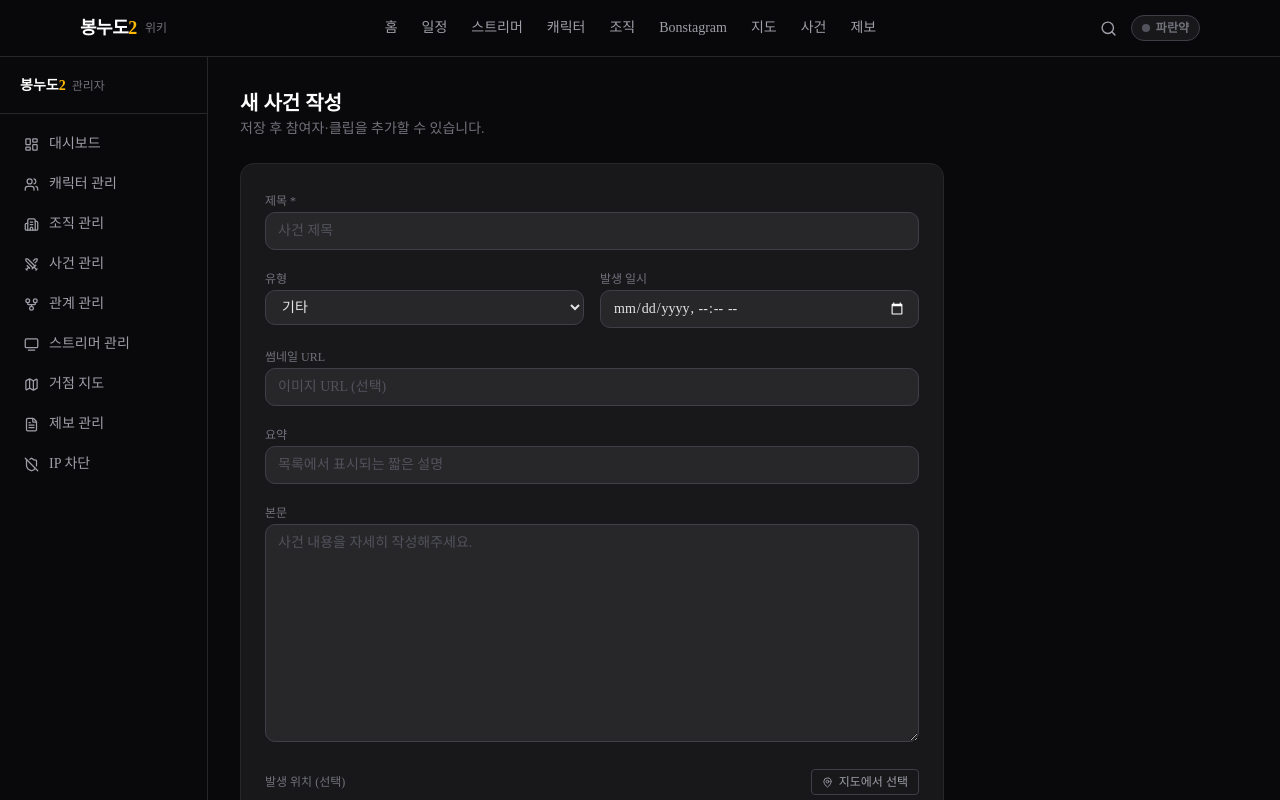
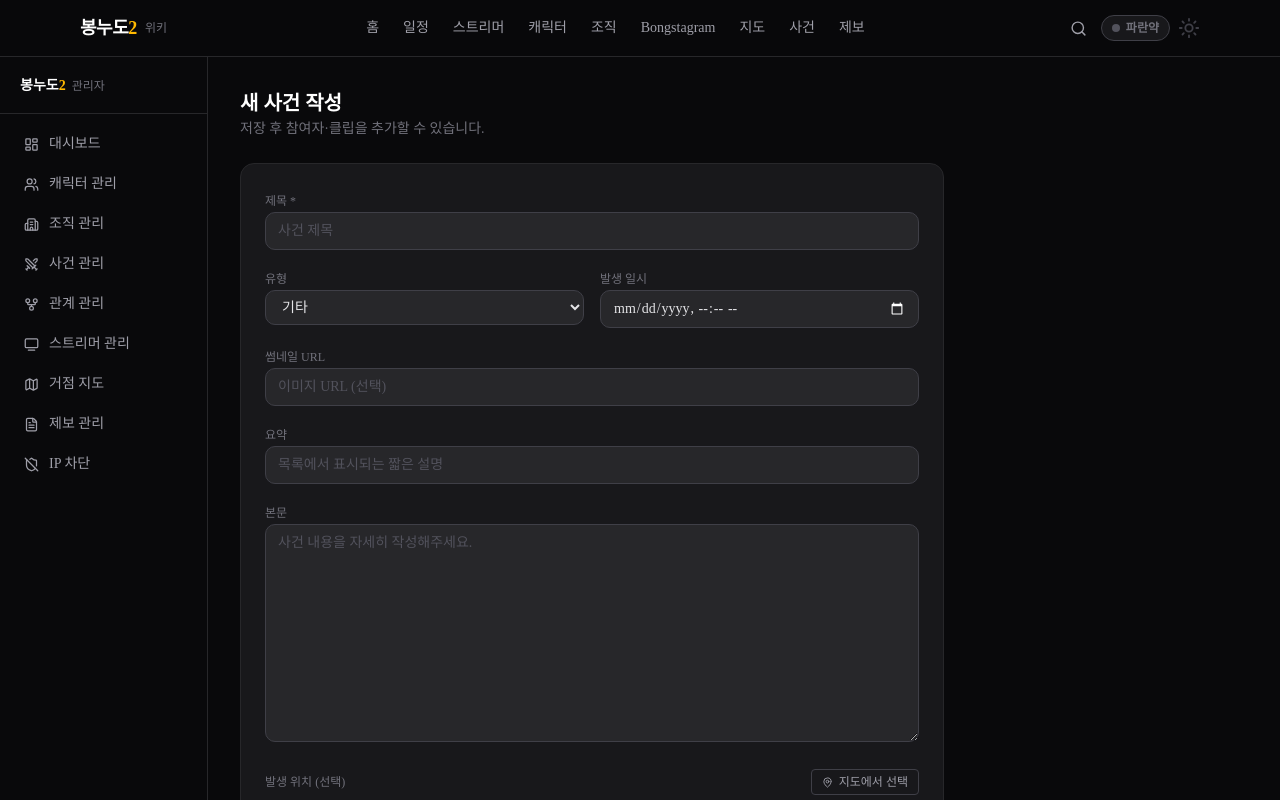
Before and after one commit to czcp-drf/bnd2-fanwiki, a Next.js app: page /admin/events/new in a window 1280 px wide. Shown: the top 800 px of the page. Built offline with nearby package versions, Linux system fonts and the light colour scheme.

Commit message:
style: add Bongstagram theme toggle

```diff
--- a/src/app/bonstagram/page.tsx
+++ b/src/app/bonstagram/page.tsx
@@ -12,8 +12,8 @@ import {
 } from 'lucide-react'
 
 export const metadata: Metadata = {
-  title: 'Bonstagram',
-  description: '봉누도2 인게임 SNS Bonstagram',
+  title: 'Bongstagram',
+  description: '봉누도2 인게임 SNS Bongstagram',
 }
 
 const storyPreviews = [
@@ -36,13 +36,13 @@ function StoryBubble({
 }) {
   return (
     <div className="flex w-[4.5rem] shrink-0 flex-col items-center gap-1.5">
-      <div className="relative rounded-full bg-gradient-to-tr p-[2px] from-zinc-800 to-zinc-700">
+      <div className={`relative rounded-full ${mine ? '' : 'bg-gradient-to-tr p-[2px] from-zinc-800 to-zinc-700'}`}>
         {tone && <div className={`absolute inset-0 rounded-full bg-gradient-to-tr ${tone}`} />}
-        <div className="relative flex h-[4.25rem] w-[4.25rem] items-center justify-center rounded-full border-2 border-zinc-950 bg-zinc-800 text-xl font-bold text-zinc-200">
+        <div className={`bonstagram-story-avatar relative flex h-[4.25rem] w-[4.25rem] items-center justify-center rounded-full text-xl font-bold text-zinc-200 ${mine ? '' : 'border-2 border-zinc-950'}`}>
           {mark}
         </div>
         {mine && (
-          <span className="absolute bottom-0 right-0 flex h-5 w-5 items-center justify-center rounded-full border-2 border-zinc-950 bg-sky-500 text-white">
+          <span className="bonstagram-story-add absolute bottom-0 right-0 flex h-5 w-5 items-center justify-center rounded-full">
             <Plus size={12} strokeWidth={3} />
           </span>
         )}
@@ -62,7 +62,7 @@ function FilledHomeIcon({ size = 23 }: { size?: number }) {
 
 function BottomNav() {
   return (
-    <nav className="flex items-center justify-around border-t border-zinc-800 bg-zinc-950/95 px-3 py-3 backdrop-blur" aria-label="Bonstagram 메뉴">
+    <nav className="flex items-center justify-around border-t border-zinc-800 bg-zinc-950/95 px-3 py-3 backdrop-blur" aria-label="Bongstagram 메뉴">
       <Link href="/bonstagram" aria-label="홈" className="text-white">
         <FilledHomeIcon />
       </Link>
@@ -81,11 +81,12 @@ function BottomNav() {
 
 export default function BonstagramPage() {
   return (
-    <div className="bonstagram-font min-h-[calc(100vh-3.5rem)] bg-zinc-950">
-      <div className="mx-auto min-h-[calc(100vh-3.5rem)] w-full max-w-[540px] border-x border-zinc-900 bg-zinc-950">
-        <header className="flex h-16 items-center justify-between border-b border-zinc-800 px-5">
-          <Link href="/bonstagram" className="inline-block origin-left scale-x-105 text-2xl font-normal leading-none tracking-tight text-white">
-            Bonstagram
+    <div className="bonstagram-theme">
+      <div className="bonstagram-font min-h-[calc(100vh-3.5rem)] bg-zinc-950">
+        <div className="mx-auto min-h-[calc(100vh-3.5rem)] w-full max-w-[540px] border-x border-zinc-900 bg-zinc-950">
+          <header className="flex h-16 items-center justify-between border-b border-zinc-800 px-5">
+          <Link href="/bonstagram" className="inline-block origin-left scale-x-105 text-2xl font-medium leading-none tracking-tight text-white">
+            Bongstagram
           </Link>
           <div className="flex items-center gap-4 text-zinc-300">
             <button type="button" aria-label="좋아요 알림" className="transition-colors hover:text-white">
@@ -95,7 +96,7 @@ export default function BonstagramPage() {
               <Send size={25} />
             </button>
           </div>
-        </header>
+          </header>
 
         <section className="flex gap-3 overflow-x-auto border-b border-zinc-800 px-4 py-4 [scrollbar-width:none] [&::-webkit-scrollbar]:hidden" aria-label="스토리">
           <StoryBubble label="내 스토리" mark="D" mine />
@@ -116,7 +117,7 @@ export default function BonstagramPage() {
                 </div>
               </div>
               <div>
-                <button type="button" className="rounded-lg bg-sky-500 px-3 py-1.5 text-xs font-bold text-white transition-colors hover:bg-sky-400">
+                <button type="button" className="rounded-lg bg-sky-500 px-3 py-1.5 text-xs font-bold !text-white transition-colors hover:bg-sky-400">
                   팔로우
                 </button>
               </div>
@@ -129,7 +130,7 @@ export default function BonstagramPage() {
                 </div>
                 <div>
                   <p className="text-sm font-semibold text-zinc-200">게시물을 준비하고 있습니다.</p>
-                  <p className="mt-1.5 text-xs leading-5 text-zinc-500">캐릭터별 Bonstagram 프로필과 게시물 데이터가 연결되면 이 영역에 사진이 표시됩니다.</p>
+                  <p className="mt-1.5 text-xs leading-5 text-zinc-500">캐릭터별 Bongstagram 프로필과 게시물 데이터가 연결되면 이 영역에 사진이 표시됩니다.</p>
                 </div>
               </div>
             </div>
@@ -143,12 +144,13 @@ export default function BonstagramPage() {
                 </div>
               </div>
               <p className="text-sm font-semibold text-zinc-200">피드 준비 중</p>
-              <p className="text-sm text-zinc-300">봉누도2의 소식과 일상을 Bonstagram에서 만나보세요.</p>
+              <p className="text-sm text-zinc-300">봉누도2의 소식과 일상을 Bongstagram에서 만나보세요.</p>
             </div>
           </article>
         </main>
 
         <BottomNav />
+        </div>
       </div>
     </div>
   )
--- a/src/app/globals.css
+++ b/src/app/globals.css
@@ -157,6 +157,80 @@
   font-family: Arial, "Noto Sans KR", "Apple SD Gothic Neo", "Malgun Gothic", sans-serif;
 }
 
+.bonstagram-story-add {
+  border: 2px solid #09090b;
+  background-color: #0ea5e9;
+  color: #09090b;
+}
+
+.bonstagram-story-avatar {
+  background: linear-gradient(to bottom, #52525b, #27272a);
+}
+
+html[data-bonstagram-theme="light"] .bonstagram-theme .bg-zinc-950 {
+  background-color: #ffffff;
+}
+
+html[data-bonstagram-theme="light"] .bonstagram-theme .bg-zinc-900 {
+  background-color: #fafafa;
+}
+
+html[data-bonstagram-theme="light"] .bonstagram-theme .bg-zinc-800 {
+  background-color: #e4e4e7;
+}
+
+html[data-bonstagram-theme="light"] .bonstagram-theme [class~="bg-zinc-950/95"] {
+  background-color: rgb(255 255 255 / 0.95);
+}
+
+html[data-bonstagram-theme="light"] .bonstagram-theme [class~="bg-zinc-950/60"] {
+  background-color: rgb(244 244 245 / 0.8);
+}
+
+html[data-bonstagram-theme="light"] .bonstagram-theme .border-zinc-900,
+html[data-bonstagram-theme="light"] .bonstagram-theme .border-zinc-800 {
+  border-color: #e4e4e7;
+}
+
+html[data-bonstagram-theme="light"] .bonstagram-theme .text-white {
+  color: #18181b;
+}
+
+html[data-bonstagram-theme="light"] .bonstagram-theme .text-zinc-200 {
+  color: #27272a;
+}
+
+html[data-bonstagram-theme="light"] .bonstagram-theme .text-zinc-300 {
+  color: #3f3f46;
+}
+
+html[data-bonstagram-theme="light"] .bonstagram-theme .text-zinc-400,
+html[data-bonstagram-theme="light"] .bonstagram-theme .text-zinc-500 {
+  color: #71717a;
+}
+
+html[data-bonstagram-theme="light"] .bonstagram-theme .text-zinc-600 {
+  color: #a1a1aa;
+}
+
+html[data-bonstagram-theme="light"] .bonstagram-theme .bonstagram-story-add {
+  border-color: #ffffff;
+  background-color: #0ea5e9;
+  color: #ffffff;
+}
+
+html[data-bonstagram-theme="light"] .bonstagram-theme .bonstagram-story-avatar {
+  background: linear-gradient(to bottom, #f4f4f5, #d4d4d8);
+}
+
+html[data-bonstagram-theme="light"] .bonstagram-theme .border-zinc-950 {
+  border-color: #ffffff;
+}
+
+html[data-bonstagram-theme="light"] .bonstagram-theme .hover\:text-white:hover {
+  color: #18181b;
+}
+
 @layer base {
   * {
     @apply border-border outline-ring/50;
--- /dev/null
+++ b/src/components/bonstagram/BonstagramTheme.tsx
@@ -0,0 +1,56 @@
+'use client'
+
+import { useEffect, useSyncExternalStore } from 'react'
+import { Moon, Sun } from 'lucide-react'
+
+type BonstagramTheme = 'dark' | 'light'
+
+const THEME_STORAGE_KEY = 'bongstagram-theme'
+const LEGACY_THEME_STORAGE_KEY = 'bonstagram-theme'
+const THEME_CHANGE_EVENT = 'bongstagram-theme-change'
+
+function getStoredTheme(): BonstagramTheme {
+  if (typeof window === 'undefined') return 'dark'
+  const savedTheme = window.localStorage.getItem(THEME_STORAGE_KEY) ?? window.localStorage.getItem(LEGACY_THEME_STORAGE_KEY)
+  return savedTheme === 'light' ? 'light' : 'dark'
+}
+
+function subscribeToTheme(onChange: () => void) {
+  window.addEventListener(THEME_CHANGE_EVENT, onChange)
+  return () => window.removeEventListener(THEME_CHANGE_EVENT, onChange)
+}
+
+function getServerTheme(): BonstagramTheme {
+  return 'dark'
+}
+
+export function BonstagramThemeToggle({ disabled = false }: { disabled?: boolean }) {
+  const theme = useSyncExternalStore(subscribeToTheme, getStoredTheme, getServerTheme)
+  const isLight = theme === 'light'
+
+  useEffect(() => {
+    document.documentElement.dataset.bonstagramTheme = theme
+  }, [theme])
+
+  function toggleTheme() {
+    if (disabled) return
+    const nextTheme = theme === 'dark' ? 'light' : 'dark'
+    window.localStorage.setItem(THEME_STORAGE_KEY, nextTheme)
+    window.dispatchEvent(new Event(THEME_CHANGE_EVENT))
+  }
+
+  return (
+    <button
+      type="button"
+      onClick={toggleTheme}
+      disabled={disabled}
+      aria-label={disabled ? 'Bongstagram에서만 사용할 수 있는 테마 전환' : isLight ? '다크 모드로 전환' : '라이트 모드로 전환'}
+      title={disabled ? 'Bongstagram에서만 사용할 수 있습니다' : isLight ? '다크 모드' : '라이트 모드'}
+      className={disabled
+        ? 'cursor-not-allowed text-zinc-700'
+        : 'text-zinc-400 transition-colors hover:text-zinc-100'}
+    >
+      {isLight ? <Moon size={22} /> : <Sun size={22} />}
+    </button>
+  )
+}
--- a/src/components/layout/Header.tsx
+++ b/src/components/layout/Header.tsx
@@ -8,6 +8,7 @@ import { cn } from '@/lib/utils'
 import { Sheet, SheetContent, SheetTrigger } from '@/components/ui/sheet'
 import { useRedPill } from '@/lib/context/RedPillContext'
 import { LIVE_ENABLED } from '@/lib/live/config'
+import { BonstagramThemeToggle } from '@/components/bonstagram/BonstagramTheme'
 
 const navItems = [
   { href: '/', label: '홈' },
@@ -16,7 +17,7 @@ const navItems = [
   { href: '/streamers', label: '스트리머' },
   { href: '/characters', label: '캐릭터' },
   { href: '/organizations', label: '조직' },
-  { href: '/bonstagram', label: 'Bonstagram' },
+  { href: '/bonstagram', label: 'Bongstagram' },
   { href: '/map', label: '지도' },
   { href: '/events', label: '사건' },
   { href: '/report', label: '제보' },
@@ -79,6 +80,7 @@ function RedPillToggle({ compact = false }: { compact?: boolean }) {
 
 export default function Header() {
   const pathname = usePathname()
+  const isBonstagramRoute = pathname === '/bonstagram' || pathname.startsWith('/bonstagram/')
   const router = useRouter()
   const [open, setOpen] = useState(false)
   const [searchOpen, setSearchOpen] = useState(false)
@@ -155,6 +157,7 @@ export default function Header() {
           )}
 
           <RedPillToggle />
+          <BonstagramThemeToggle disabled={!isBonstagramRoute} />
 
           {/* 모바일 메뉴 */}
           <Sheet open={open} onOpenChange={setOpen}>
@@ -173,7 +176,10 @@ export default function Header() {
                   봉누도<span className="text-amber-400">2</span>{' '}
                   <span className="text-zinc-500 font-medium text-sm">위키</span>
                 </span>
-                <RedPillToggle compact />
+                <div className="flex items-center gap-3">
+                  <RedPillToggle compact />
+                  <BonstagramThemeToggle disabled={!isBonstagramRoute} />
+                </div>
               </div>
               <nav className="flex flex-col gap-1 p-4">
                 {navItems.map((item) => (
```
Also changed, not shown: 2 other files (tests, documents, lock files or other folders).
